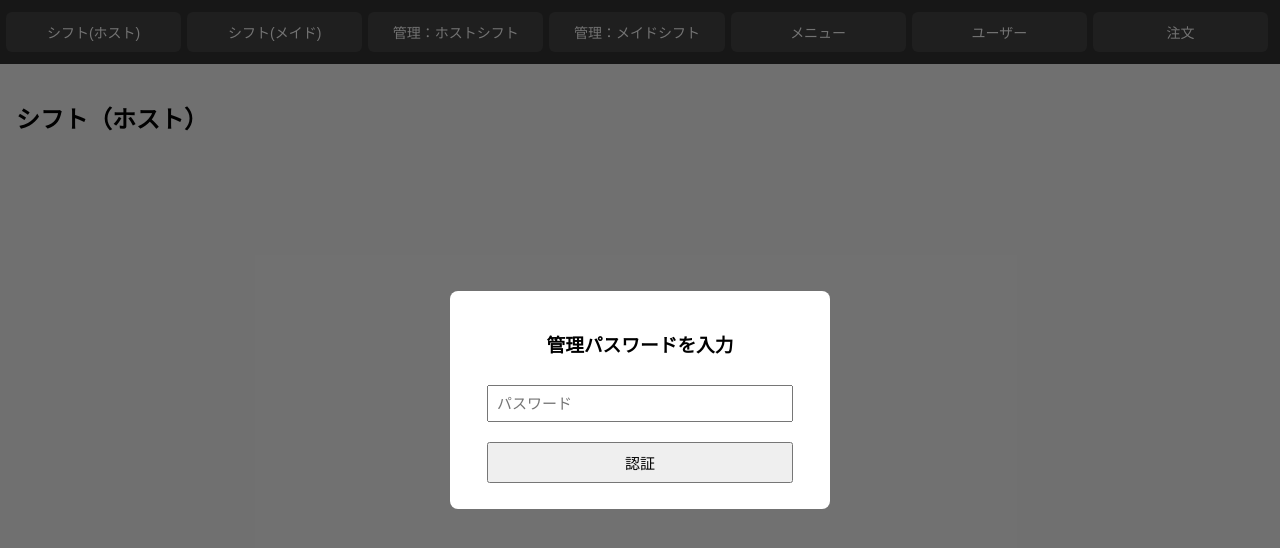
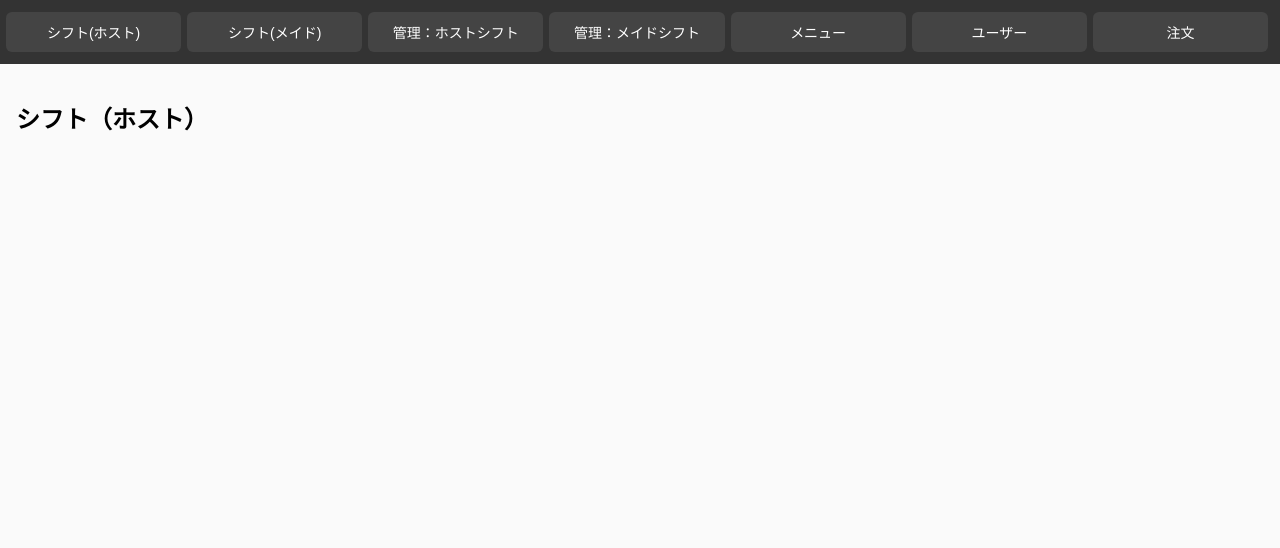
Before and after one commit to yuuyuu661/maidhost, a website: page public/index.html in a window 1280 px wide. Drawn offline with Linux system fonts and the light colour scheme; no server answers.

Commit message:
Update index.html

```diff
--- a/public/index.html
+++ b/public/index.html
@@ -22,15 +22,6 @@
   <button class="tab adminOnlyTab" data-require-admin="true" data-tab="menu">メニュー</button>
   <button class="tab adminOnlyTab" data-require-admin="true" data-tab="users">ユーザー</button>
   <button class="tab adminOnlyTab" data-require-admin="true" data-tab="orders">注文</button>
-</div>
-
-<!-- ▼ 管理パスワードポップアップ -->
-<div id="authPanel" class="popup-bg hidden">
-  <div class="popup">
-    <h3>管理パスワードを入力</h3>
-    <input id="adminPassInput" type="password" placeholder="パスワード">
-    <button id="adminPassCheck">認証</button>
-  </div>
 </div>
 
 <!-- ▼ シフト（ホスト）【一般モード】 -->
```
